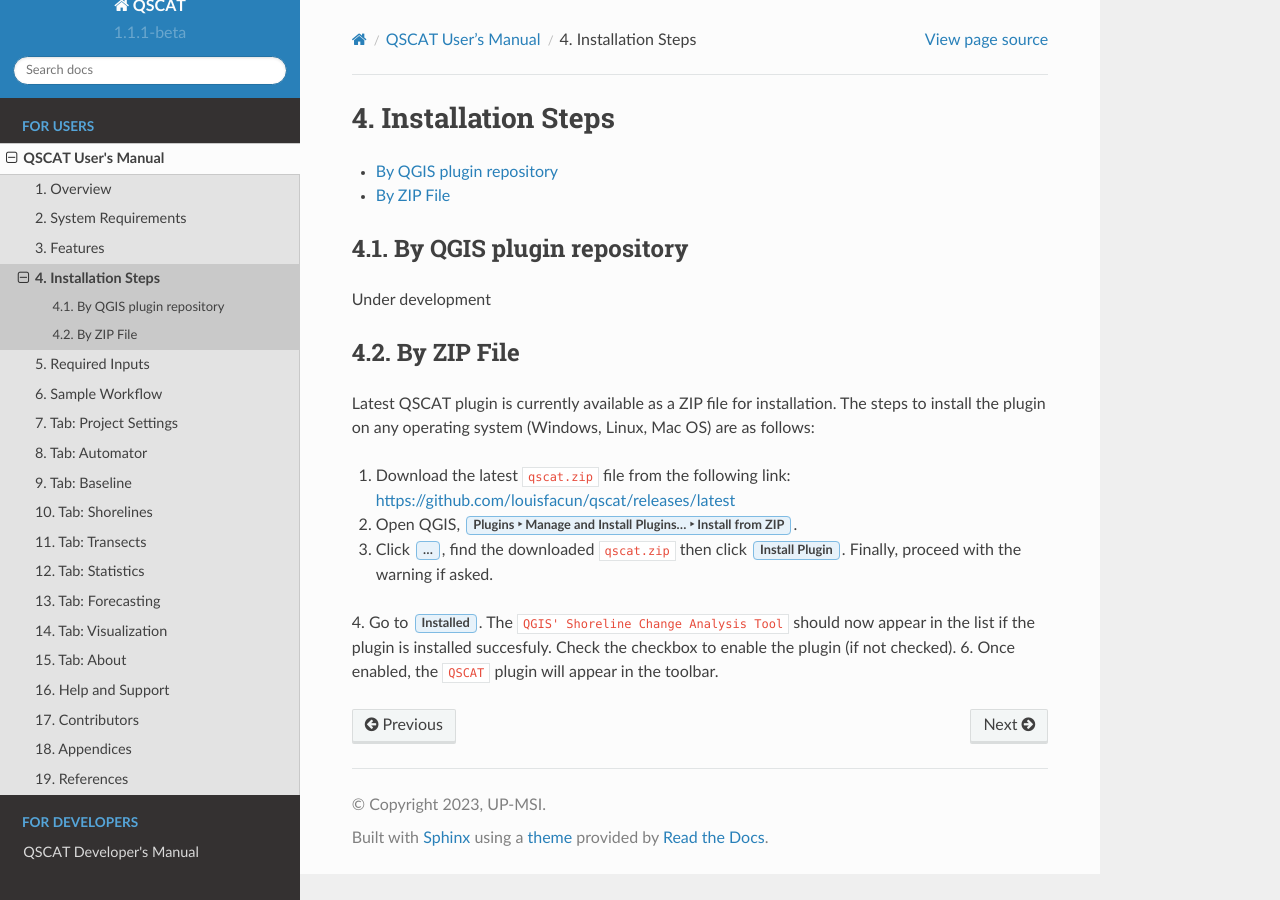
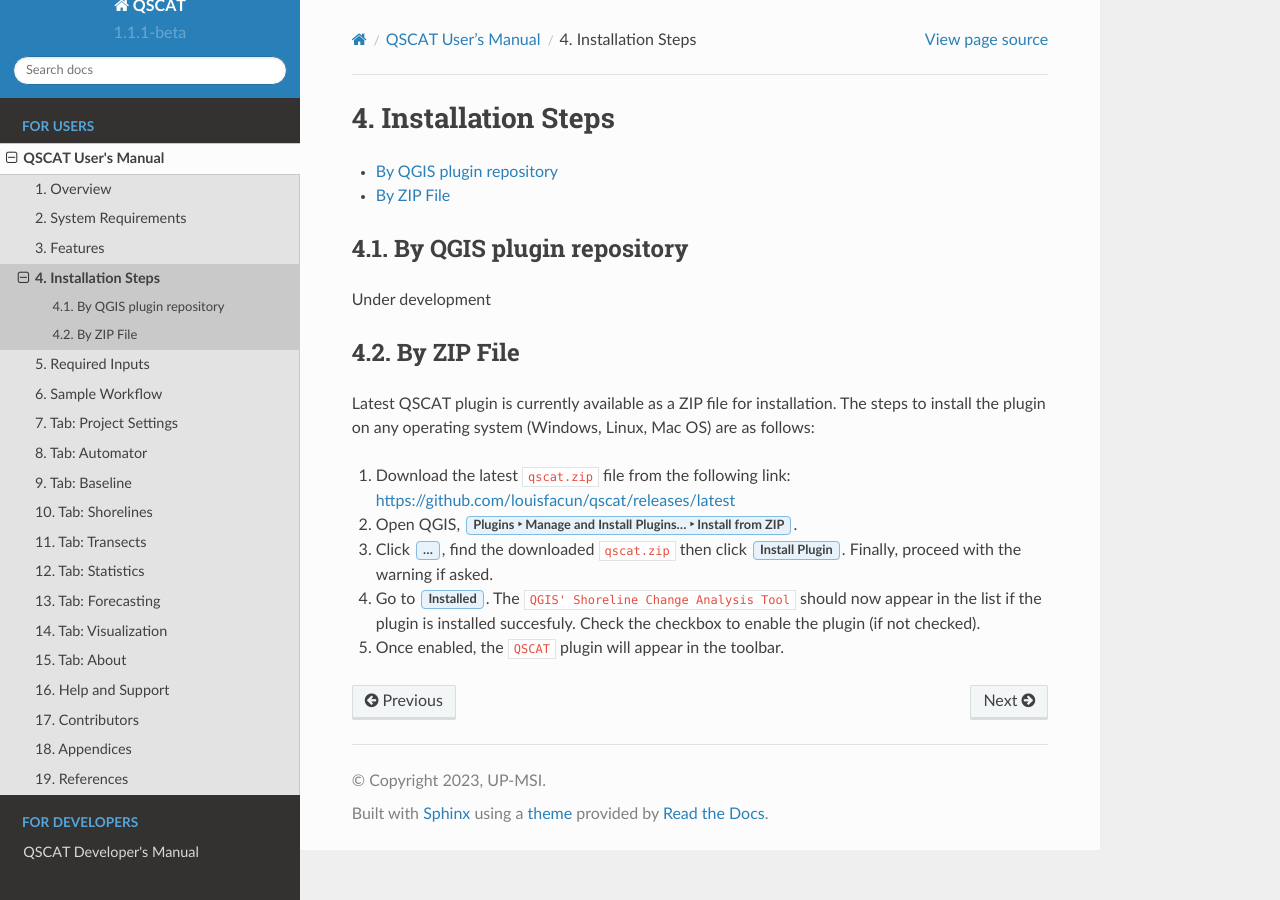
Before and after one commit to upmsi-coaster/qscat-docs, a Sphinx documentation site: the page built from docs/source/users_manual/introduction/installation_steps.rst, in a window 1280 px wide. Built offline with Sphinx 7.4.7 and the Read the Docs theme 2.0.0, drawn with Linux system fonts in a browser that asks for light colours.

Commit message:
Update installation_steps.rst

```diff
--- a/docs/source/users_manual/introduction/installation_steps.rst
+++ b/docs/source/users_manual/introduction/installation_steps.rst
@@ -9,7 +9,6 @@
    .. contents::
       :local:
       :depth: 2
-
 
 By QGIS plugin repository
 =========================
@@ -24,7 +23,7 @@
 2. Open QGIS, :menuselection:`Plugins --> Manage and Install Plugins... --> Install from ZIP`.
 3. Click :menuselection:`...`, find the downloaded |qscat| then click :menuselection:`Install Plugin`. Finally, proceed with the warning if asked.
 4. Go to :menuselection:`Installed`. The ``QGIS' Shoreline Change Analysis Tool`` should now appear in the list if the plugin is installed succesfuly. Check the checkbox to enable the plugin (if not checked).
-6. Once enabled, the ``QSCAT`` plugin will appear in the toolbar.
+5. Once enabled, the ``QSCAT`` plugin will appear in the toolbar.
 
 .. |qscat| replace:: :file:`qscat.zip`
 .. |python| replace:: :file:`python`
```
